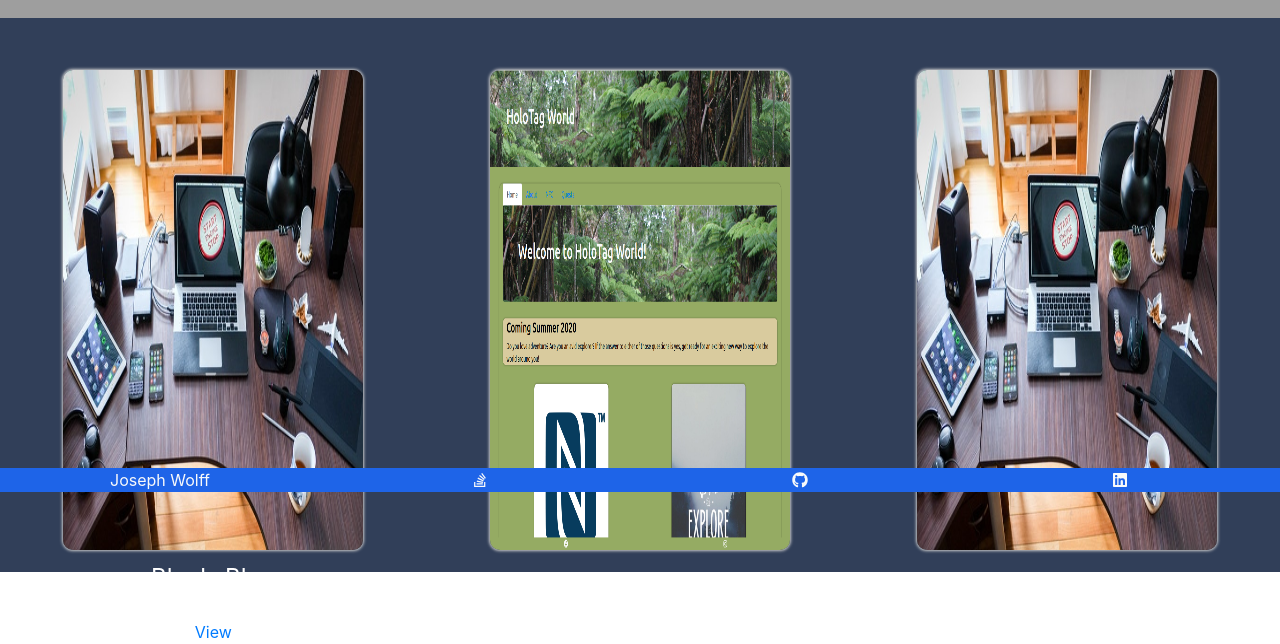
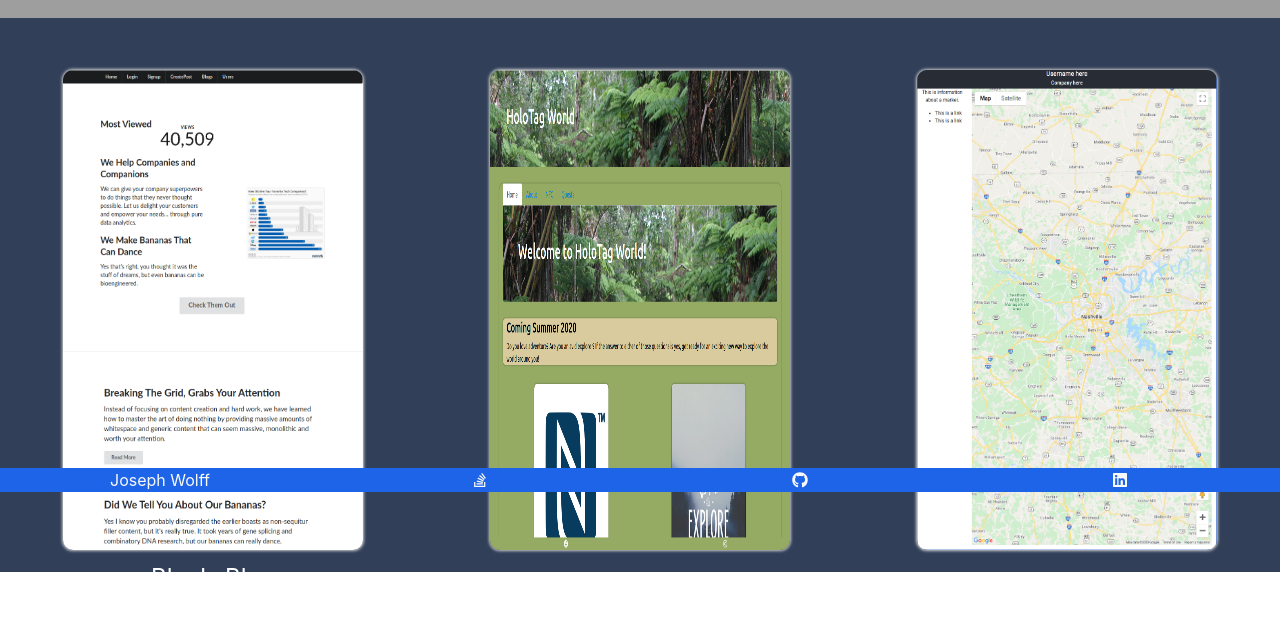
Before and after one commit to EncodedWolff/StaticPortfolio, a React (Create React App) app: page / in a window 1280 px wide. Shown: the part 308-952 px from the top of the page. Built offline with nearby package versions, Linux system fonts and the light colour scheme; grey boxes are pictures that could not be loaded; some icons are missing.

Commit message:
Added images and links to my other projects.

```diff
--- a/src/components/Carousel.js
+++ b/src/components/Carousel.js
@@ -4,10 +4,10 @@ import Row from 'react-bootstrap/Row';
 
 import Card from './Card';
 
+import BlankBlog from '../assets/images/BlankBlog.png';
+import NashFlowScreenshot from '../assets/images/NashFlowScreenshot.png';
 import basicImage from '../assets/images/basicImage.jpg';
 import HoloTagWorld from '../assets/images/HoloTagWorld.png';
-//import ImageName from '../assets/images/ImageName'; ...
-//remove
 
 class Carousel extends React.Component {
     constructor(props) {
@@ -17,9 +17,9 @@ class Carousel extends React.Component {
                 {
                     id: 0,
                     title: 'Blank_Blog',
-                    subTitle: 'Very short description',
-                    imgSrc: basicImage,
-                    link: 'This will be a link to the project',
+                    subTitle: 'Participated in a group project in which we built a full stack blogging application. The application was designed to be reminiscent of the earlier days of the internet. Focusing on simplicity in both design and overall functionality. ',
+                    imgSrc: BlankBlog,
+                    link: 'https://github.com/Woz-U-Group-Projects/team-commandline',
                     selected: true
                 },
                 {
@@ -33,9 +33,9 @@ class Carousel extends React.Component {
                 {
                     id: 2,
                     title: 'NashFlow',
-                    subTitle: 'Very short description',
-                    imgSrc: basicImage,
-                    link: 'This will be a link to the project',
+                    subTitle: 'Currently in development, this application is designed to improve workflow within a sales environment. It is used to visualize customer location on a map, allowing for mapping sales routes for in-home/in-store sales. This application also allows for searching for different types of data, specific customers, etc., and generates information about the given selection.',
+                    imgSrc: NashFlowScreenshot,
+                    link: 'https://github.com/WolffJosephN/nash-flow',
                     selected: false
                 }
             ]
```
Also changed, not shown: src/assets/images/BlankBlog.png (added), src/assets/images/NashFlowScreenshot.png (added).
